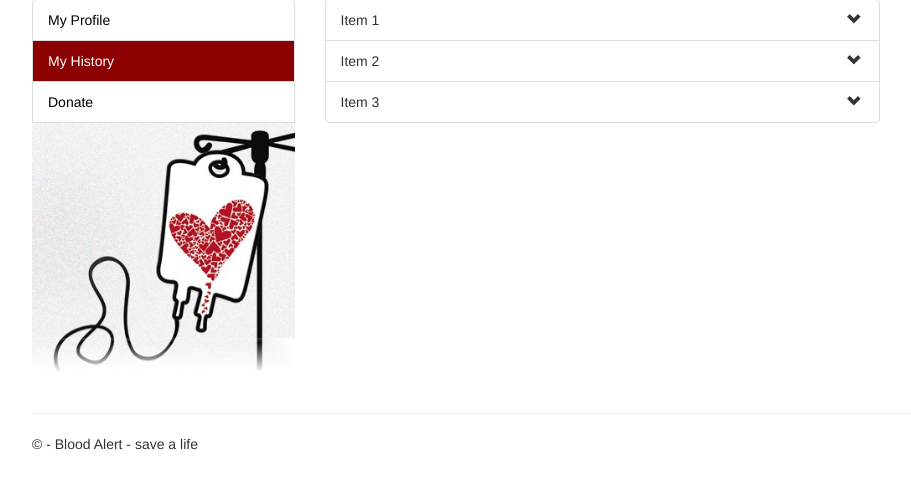
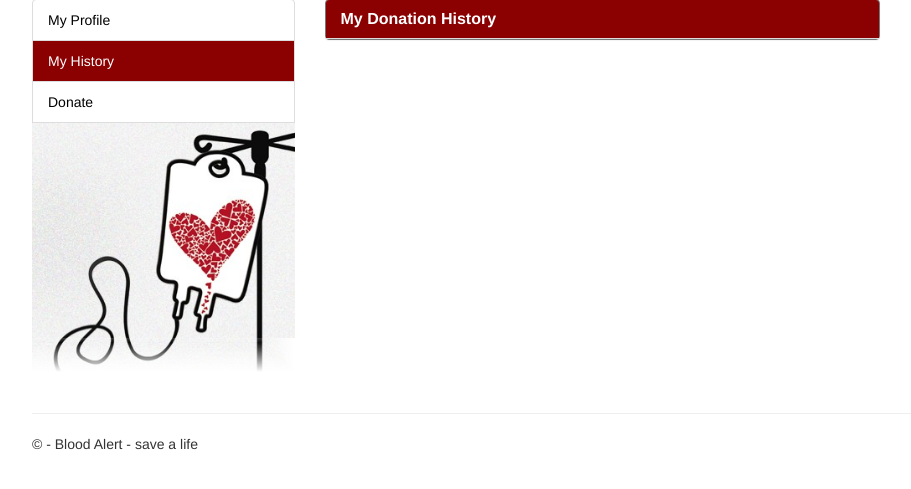
Before and after one commit to kennedyopokuasare/BloodAlert, a Flask app: template src/webClient/templates/history.html in a window 1280 px wide. Shown: the part 51-540 px from the top of the page, without its empty margins (38-949 px from the left). Run offline with Flask 2, Linux system fonts and the light colour scheme; the template is opened without the code that fills it, so the values that code supplies are empty; data comes from the database, SQL or seed files in the repository.

Commit message:
history page is done

```diff
--- a/src/webClient/static/scripts/donate.js
+++ b/src/webClient/static/scripts/donate.js
@@ -30,7 +30,7 @@ $(function () {
                             '<center>'+
                                 '<p><b style="font-size:150% ; margin-bottom:10px">' + data.items[bbankIndex].name + '</b></p>'+
                                 '<div style="margin-bottom:5px"><i class="glyphicon glyphicon-map-marker"></i> ' + data.items[bbankIndex].address +', ' + data.items[bbankIndex].city + '</div>'+
-                                '<div style="margin-bottom:5px">'+
+                                '<div style="margin-bottom:20px">'+
                                     '<span><i class="glyphicon glyphicon-envelope"></i> ' + data.items[bbankIndex].email +' &nbsp&nbsp&nbsp</span>'+
                                     '<span><i class="glyphicon glyphicon-earphone"></i> ' + data.items[bbankIndex].telephone +'</span><br />'+
                                 '</div>'+
--- a/src/webClient/static/scripts/history.js
+++ b/src/webClient/static/scripts/history.js
@@ -5,9 +5,43 @@ function loadDonorHistory(){
         dataType: "json"
     }).done(function (data, textStatus, jqXHR) {
         history=data.items
-        $listGroup=$("list-group");
+        // $listGroup=$("list-group");
+        console.log(data);
 
         //todo: build list-group-item here and append to list-group
+        historyCount = data.items.length;
+        for (historyIndex=0; historyIndex < historyCount; historyIndex++){
+            $(
+            '<li class="list-group-item">'+
+                '<div class="row toggle" id="dropdown-history-' + historyIndex + '" data-toggle="history-' +  historyIndex + '">'+
+                    '<div class="col-xs-10">'+
+                        data.items[historyIndex].timeStamp.slice(0 , 10) +
+                    '</div>'+
+                    '<div class="col-xs-1"><i class="glyphicon glyphicon-chevron-down" style="right: -45px" ></i></div>'+
+                '</div>'+
+                '<div id="history-'+ historyIndex + '">'+
+                    '<hr></hr>'+
+                    '<div class="container">'+
+                        '<div class="fluid-row" style="margin-bottom:10px">'+
+                            '<div style="margin-bottom:5px ; margin-left: 30px;"><i class="glyphicon glyphicon-time"></i> ' + data.items[historyIndex].timeStamp.slice(11 , 19) + '</div>'+
+                            '<div style="margin-bottom:5px ; margin-left: 30px;"><i class="glyphicon glyphicon-tint"></i> ' + data.items[historyIndex].amount + ' ml</div>'+
+                            '<div style="margin-bottom:5px ; margin-left: 30px;"><i class="glyphicon glyphicon-home"></i> ' + data.items[historyIndex].bloodBankId + '</div>'+
+                        '</div>'+
+                    '</div>'+
+                '</div>'+
+            '</li>'
+            ).appendTo("#historyList");
+        }
+
+        //make the list intractive
+        $('[id^=history-]').hide();
+        $('.toggle').click(function() {
+            $input = $( this );
+            $target = $('#'+$input.attr('data-toggle'));
+            $target.slideToggle();
+        });
+
+
     });
 }
 
@@ -17,11 +51,6 @@ $(function () {
     $("#myHistoryMenu").css({'background':'darkred', 'color':'white'});
     $("#donateMenu").css({'background':'white', 'color':'black'});
 
-    $('[id^=detail-]').hide();
-    $('.toggle').click(function() {
-        $input = $( this );
-        $target = $('#'+$input.attr('data-toggle'));
-        $target.slideToggle();
-    });
     loadDonorHistory();
+
 });
--- a/src/webClient/templates/donate.html
+++ b/src/webClient/templates/donate.html
@@ -1,9 +1,9 @@
 {% extends "donor_layout.html" %}
 {% block donorContent %}
 
-<div style=" margin-top:30px" class="col-xs-12 col-sm-6 col-md-6">
+<div class="col-xs-12 col-sm-6 col-md-6">
     <div class="panel panel-default" style="border-color:#777777">
-        <div class="panel-heading" style="background:#777777">
+        <div class="panel-heading" style="background:darkred">
             <h3 class="panel-title" style="color:white"><b>Blood banks of Finland</b></h3>
         </div>
         <ul id="bbanksList" class="list-group"></ul>
--- a/src/webClient/templates/history.html
+++ b/src/webClient/templates/history.html
@@ -1,128 +1,13 @@
 {% extends "donor_layout.html" %}
 {% block donorContent %}
-<div  class="col-xs-12 col-sm-6 col-md-6">
-        <ul class="list-group">
-            <li class="list-group-item">
-                <div class="row toggle" id="dropdown-detail-1" data-toggle="detail-1">
-                    <div class="col-xs-10">
-                        Item 1
-                    </div>
-                    <div class="col-xs-1"><i class="glyphicon glyphicon-chevron-down" style="right: -45px" ></i></div>
-                </div>
-                <div id="detail-1">
-                    <hr></hr>
-                    <div class="container">
-                        <div class="fluid-row">
-                            <div class="col-xs-1">
-                                Detail:
-                            </div>
-                            <div class="col-xs-5">
-                                Lorem ipsum dolor sit amet, consectetur adipiscing elit.
-                            </div>
-                            <div class="col-xs-1">
-                                Detail:
-                            </div>
-                            <div class="col-xs-5">
-                                Lorem ipsum dolor sit amet, consectetur adipiscing elit.
-                            </div>
-                            <div class="col-xs-1">
-                                Detail:
-                            </div>
-                            <div class="col-xs-5">
-                                Lorem ipsum dolor sit amet, consectetur adipiscing elit.
-                            </div>
-                            <div class="col-xs-1">
-                                Detail:
-                            </div>
-                            <div class="col-xs-5">
-                                Lorem ipsum dolor sit amet, consectetur adipiscing elit.
-                            </div>
-                        </div>
-                    </div>
-                </div>
-            </li>
-            <li class="list-group-item">
-                <div class="row toggle" id="dropdown-detail-2" data-toggle="detail-2">
-                    <div class="col-xs-10">
-                        Item 2
-                    </div>
-                    <div class="col-xs-2"><i class="glyphicon glyphicon-chevron-down" style="right: -45px"></i></div>
-                </div>
-                <div id="detail-2">
-                    <hr></hr>
-                    <div class="container">
-                        <div class="fluid-row">
-                            <div class="col-xs-1">
-                                Detail:
-                            </div>
-                            <div class="col-xs-5">
-                                Lorem ipsum dolor sit amet, consectetur adipiscing elit.
-                            </div>
-                            <div class="col-xs-1">
-                                Detail:
-                            </div>
-                            <div class="col-xs-5">
-                                Lorem ipsum dolor sit amet, consectetur adipiscing elit.
-                            </div>
-                            <div class="col-xs-1">
-                                Detail:
-                            </div>
-                            <div class="col-xs-5">
-                                Lorem ipsum dolor sit amet, consectetur adipiscing elit.
-                            </div>
-                            <div class="col-xs-1">
-                                Detail:
-                            </div>
-                            <div class="col-xs-5">
-                                Lorem ipsum dolor sit amet, consectetur adipiscing elit.
-                            </div>
-                        </div>
-                    </div>
-                </div>
-            </li>
-            <li class="list-group-item">
-                <div class="row toggle" id="dropdown-detail-3" data-toggle="detail-3">
-                    <div class="col-xs-10">
-                        Item 3
-                    </div>
-                    <div class="col-xs-2"><i class="glyphicon glyphicon-chevron-down" style="right: -45px"></i></div>
-                </div>
-                <div id="detail-3">
-                    <hr></hr>
-                    <div class="container">
-                        <div class="fluid-row">
-                            <div class="col-xs-1">
-                                Detail:
-                            </div>
-                            <div class="col-xs-5">
-                                Lorem ipsum dolor sit amet, consectetur adipiscing elit.
-                            </div>
-                            <div class="col-xs-1">
-                                Detail:
-                            </div>
-                            <div class="col-xs-5">
-                                Lorem ipsum dolor sit amet, consectetur adipiscing elit.
-                            </div>
-                            <div class="col-xs-1">
-                                Detail:
-                            </div>
-                            <div class="col-xs-5">
-                                Lorem ipsum dolor sit amet, consectetur adipiscing elit.
-                            </div>
-                            <div class="col-xs-1">
-                                Detail:
-                            </div>
-                            <div class="col-xs-5">
-                                Lorem ipsum dolor sit amet, consectetur adipiscing elit.
-                            </div>
-                        </div>
-                    </div>
-                </div>
-            </li>
-        </ul>
+    <div class="col-xs-12 col-sm-6 col-md-6">
+    <div class="panel panel-default" style="border-color:#777777">
+        <div class="panel-heading" style="background:darkred">
+            <h3 class="panel-title" style="color:white"><b>My Donation History</b></h3>
+        </div>
+        <ul id="historyList" class="list-group"></ul>
+    </div>
 </div>
-
-
 
 {% endblock %}
 
```
